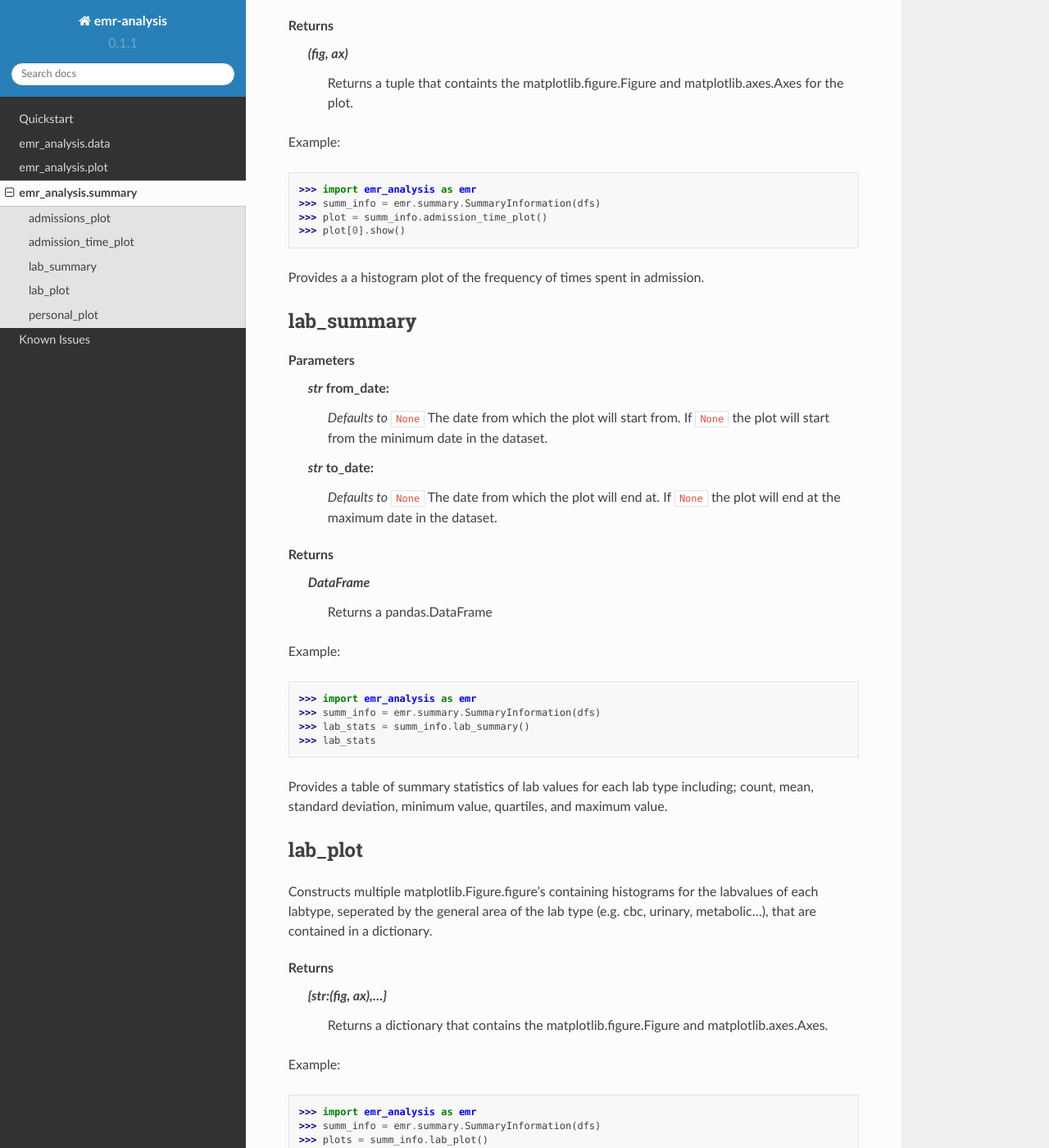
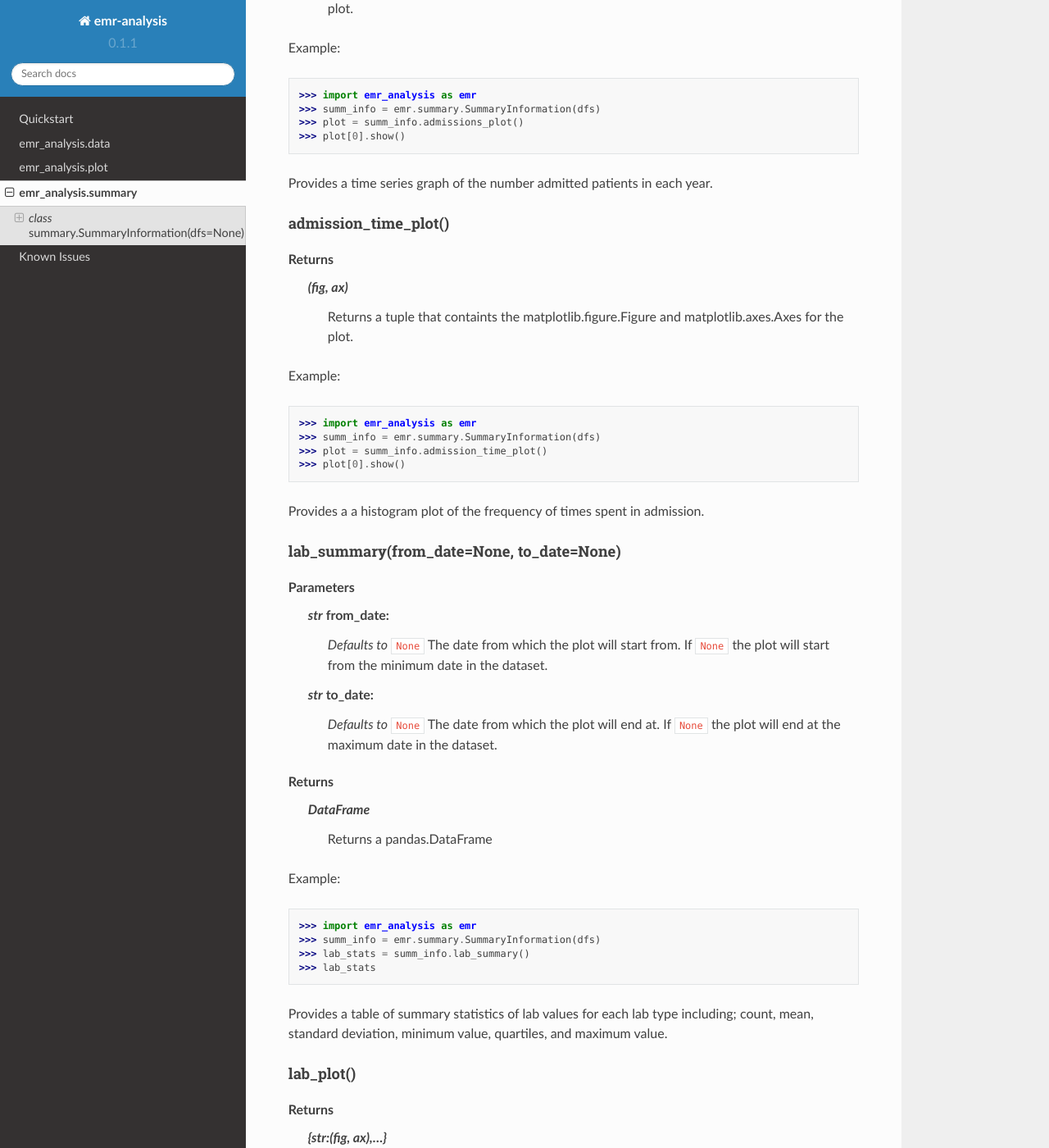
Before and after one commit to beml201/simulated-emr-analysis-docs, a Sphinx documentation site: the page built from docs/source/summ.rst, in a window 1280 px wide and 1400 px high, scrolled down 838 px. Shown: the whole window at 82% size. Built offline with Sphinx 7.4.7 and the Read the Docs theme 2.0.0, drawn with Linux system fonts in a browser that asks for light colours; some of the changed text lies outside the part shown.

Commit message:
Updated summ.rst to look like pandas

```diff
--- a/docs/source/summ.rst
+++ b/docs/source/summ.rst
@@ -4,11 +4,22 @@ emr_analysis.summary
 
 .. _SummaryInformation:
 
+*class* summary.SummaryInformation(dfs=None)
+--------------------------------------------
+
+Parameters
+""""""""""
+    *Init()*
+        *dict* dfs:
+            A dictionary created by the ``data.Loader()`` that contains all the relevant pandas dataframes for analysis.
+
+methods
+"""""""
 
 .. _admissions_plot:
 
-admissions_plot
----------------
+admissions_plot(from_date=None, to_date=None)
+^^^^^^^^^^^^^^^^^^^^^^^^^^^^^^^^^^^^^^^^^^^^^
 
 **Parameters**
   *str* from_date:
@@ -36,8 +47,8 @@ Provides a time series graph of the number admitted patients in each year.
 
 .. _admission_time_plot:
 
-admission_time_plot
--------------------
+admission_time_plot()
+^^^^^^^^^^^^^^^^^^^^^
 
 **Returns**
     *(fig, ax)*
@@ -55,8 +66,8 @@ Provides a a histogram plot of the frequency of times spent in admission.
 
 .. _lab_summary:
 
-lab_summary
------------
+lab_summary(from_date=None, to_date=None)
+^^^^^^^^^^^^^^^^^^^^^^^^^^^^^^^^^^^^^^^^^
 
 **Parameters**
   *str* from_date:
@@ -84,9 +95,8 @@ Provides a table of summary statistics of lab values for each lab type including
 
 .. _lab_plot:
 
-lab_plot
---------
-Constructs multiple matplotlib.Figure.figure's containing histograms for the labvalues of each labtype, seperated by the general area of the lab type (e.g. cbc, urinary, metabolic...), that are contained in a dictionary.
+lab_plot()
+^^^^^^^^^^
 
 **Returns**
     *{str:(fig, ax),...}*
@@ -105,8 +115,8 @@ Provides multiple figures containing histogram plots of lab values for every lab
 
 .. _personal_plot:
 
-personal_plot
--------------
+personal_plot()
+^^^^^^^^^^^^^^^
 
 **Returns**
     *(fig, ax)*
```
